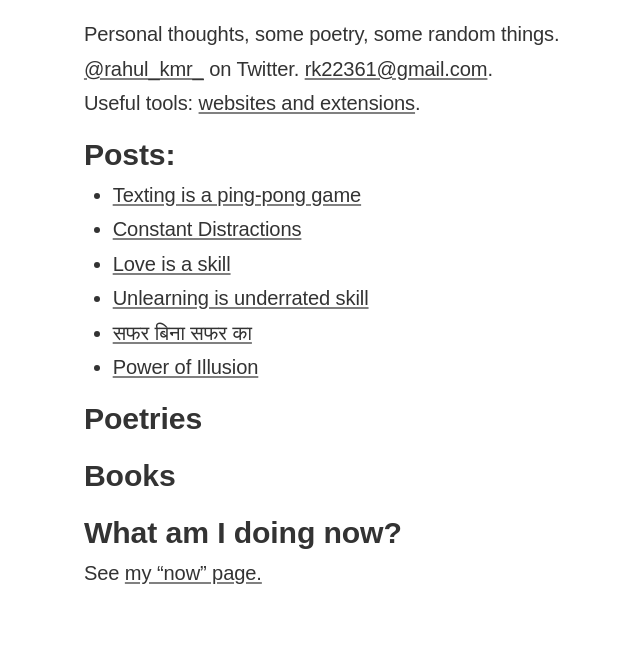
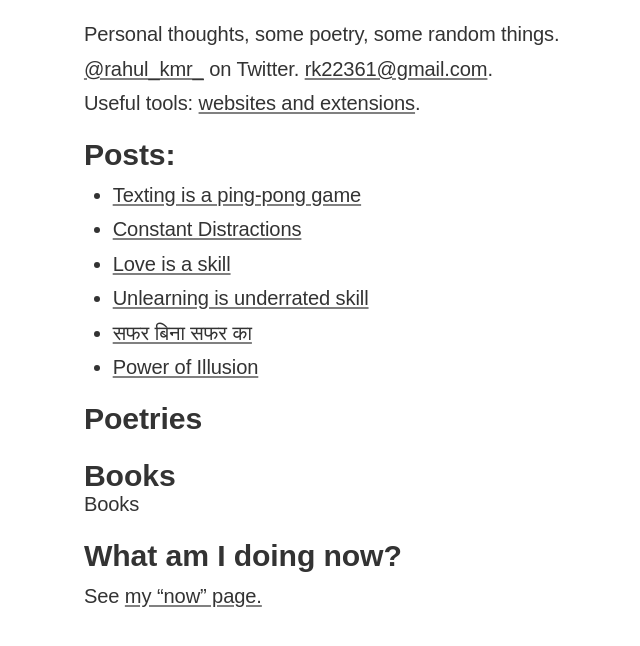
Before and after one commit to planet-xi/mind, a plain HTML site: page index.html in a window 1280 px wide. Shown: the whole page, without its empty margins (260-900 px from the left). Drawn offline with Linux system fonts and the light colour scheme; a web font is replaced by a local one.

Commit message:
Update index.html

```diff
--- a/index.html
+++ b/index.html
@@ -80,6 +80,8 @@
 
 	<h2 id=Books>Books</h2>
 
+		<a href="b.html" target="_blank">Books</a>
+
 	<h2 id="now">What am I doing now?</h2>
 
 
```
